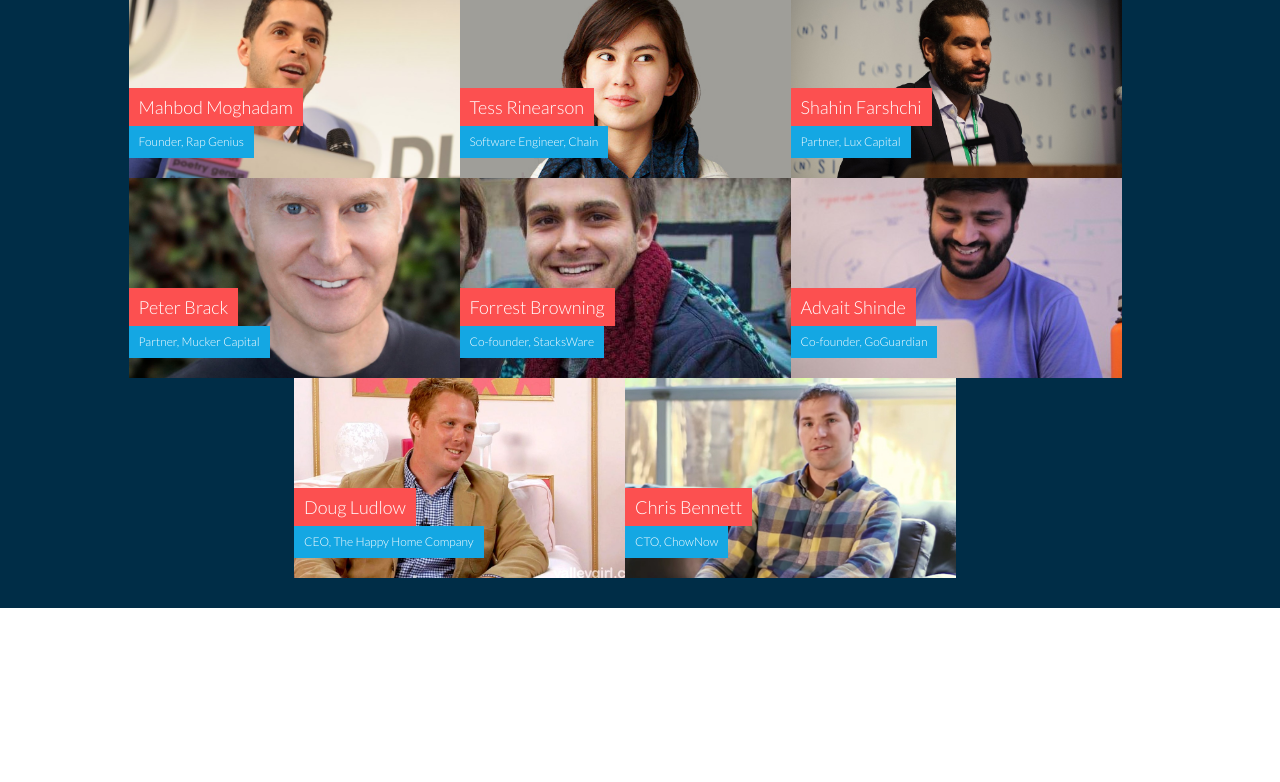
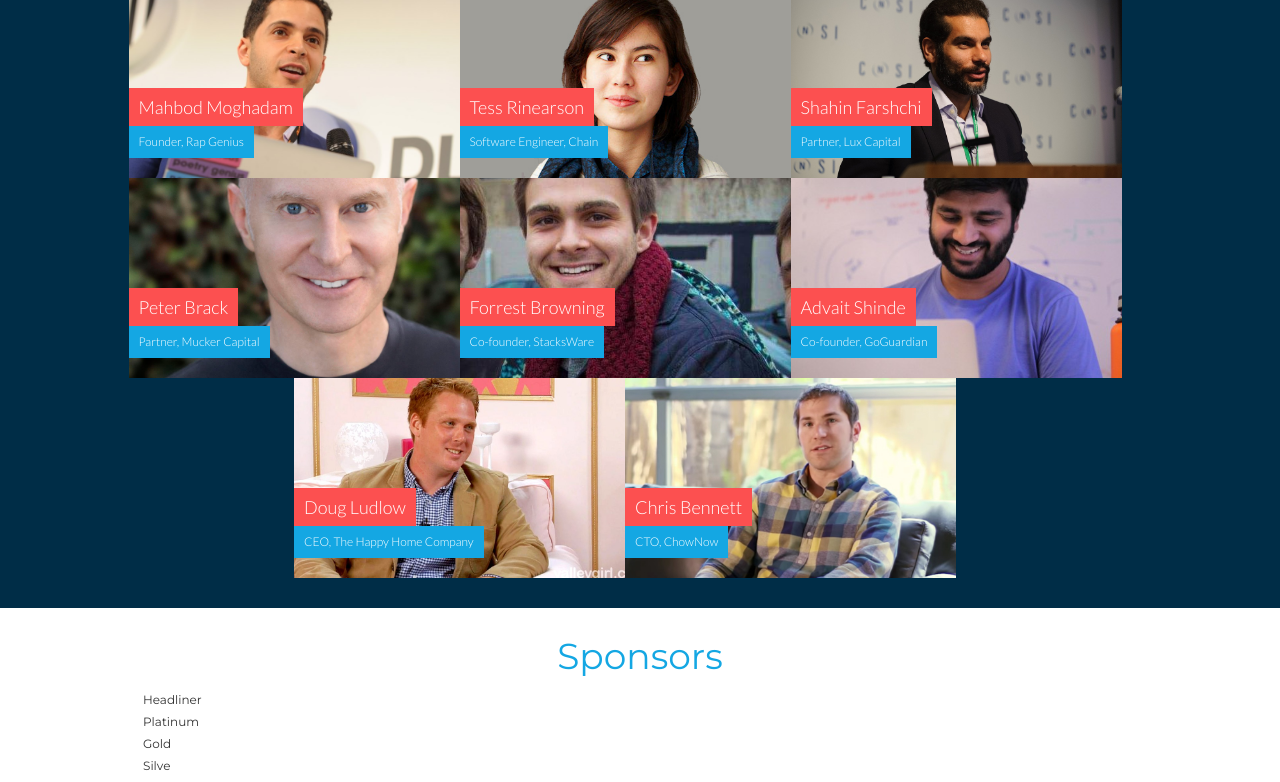
Before and after one commit to rishabhaggarwal2/UCLAfounderschool, a plain HTML site: page index.html in a window 1280 px wide. Shown: the part 1685-2467 px from the top of the page. Before the commit the page ends 2293 px from the top, so only its background shows below. Drawn offline with nearby package versions, Linux system fonts and the light colour scheme.

Commit message:
add sponsors

```diff
--- a/css/style.scss
+++ b/css/style.scss
@@ -345,7 +345,11 @@ a{
 		.name11{
 			background:url('../img/headshots/cb.jpg');
 		}
+	}
+}
 
+#sponsors{
+	h1 {
+		color: $lightBlue;
 	}
-
 }
--- a/index.html
+++ b/index.html
@@ -151,6 +151,23 @@
 			</div>
 		</div>
 	</section>
+
+	<section id="sponsors">
+		<div class="container-fluid">
+			<div class="container">
+				<div class="row section-title">
+					<h1>Sponsors</h1>
+				</div>
+				<h6 class="sponsorHeading">Headliner</h6>
+
+				<h6 class="sponsorHeading">Platinum</h6>
+
+				<h6 class="sponsorHeading">Gold</h6>
+
+				<h6 class="sponsorHeading">Silve</h6>
+			</div>
+		</div>
+	</section>
 </body>
 <!-- CSS -->
 
```
Also changed, not shown: css/style.css, 1 other file.
